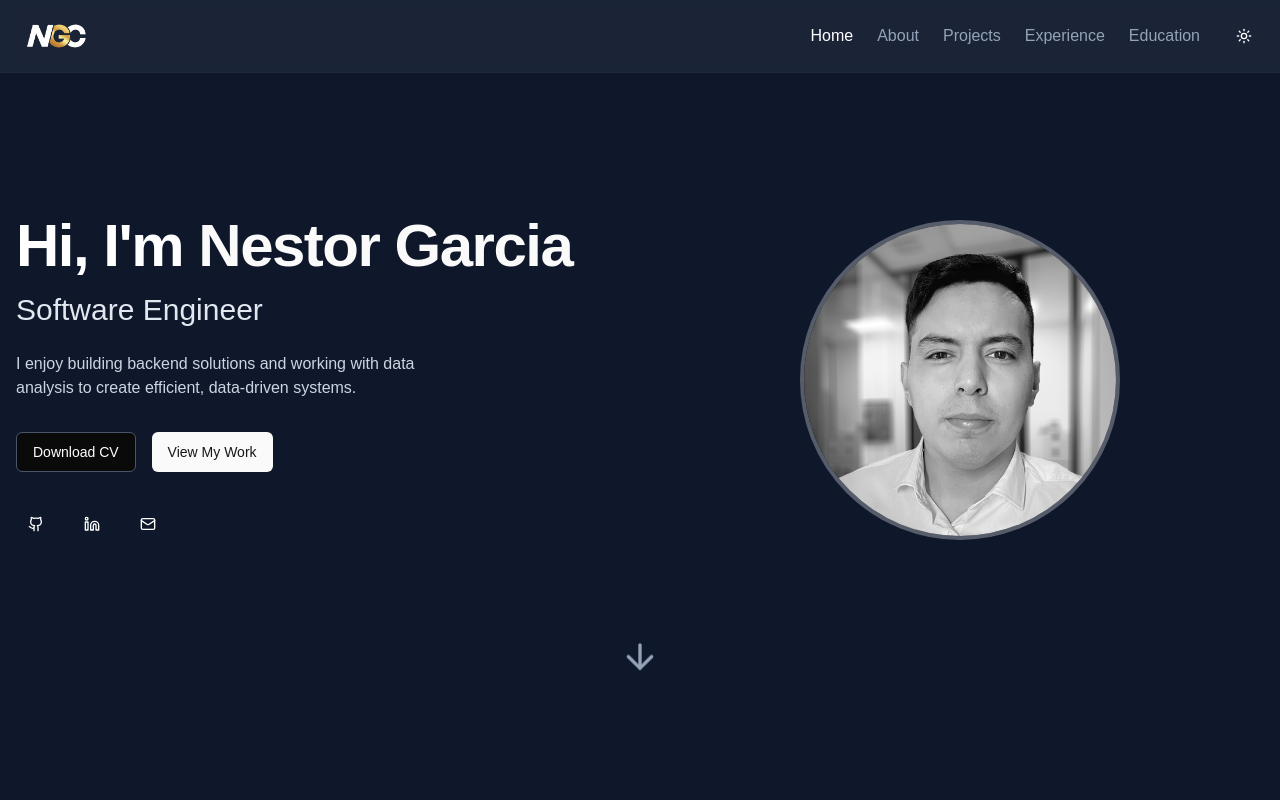
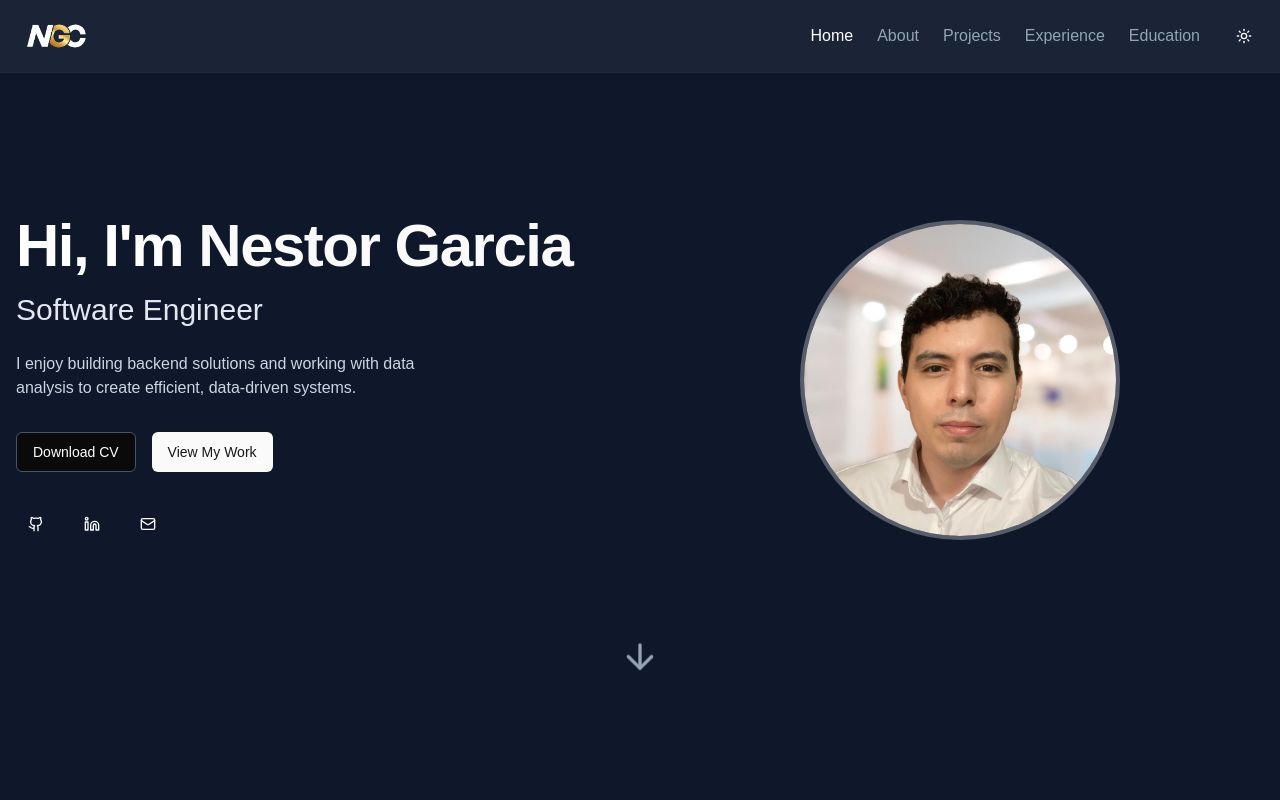
Before and after one commit to Nesgc/Portfolio, a Next.js app: page / in a window 1280 px wide. Shown: the top 800 px of the page. Built offline with nearby package versions, Linux system fonts and the light colour scheme.

Commit message:
Update picture

```diff
--- a/app/page.tsx
+++ b/app/page.tsx
@@ -277,10 +277,10 @@ export default function Portfolio() {
             <div className="order-1 md:order-2 flex justify-center">
               <div className="relative w-64 h-64 md:w-80 md:h-80 rounded-full overflow-hidden border-4 border-primary/20 dark:border-primary/30">
                 <Image
-                  src="/Nestor_Athena_Web.png?height=320&width=320"
+                  src="/Nestor_Picture.png"
                   alt="Nestor Garcia"
                   fill
-                  className="object-cover"
+                  className="object-cover object-top scale-[1.25]"
                   priority
                 />
               </div>
```
Also changed, not shown: public/Nestor_Athena_Web.png (deleted), public/Nestor_Picture.png (added).
